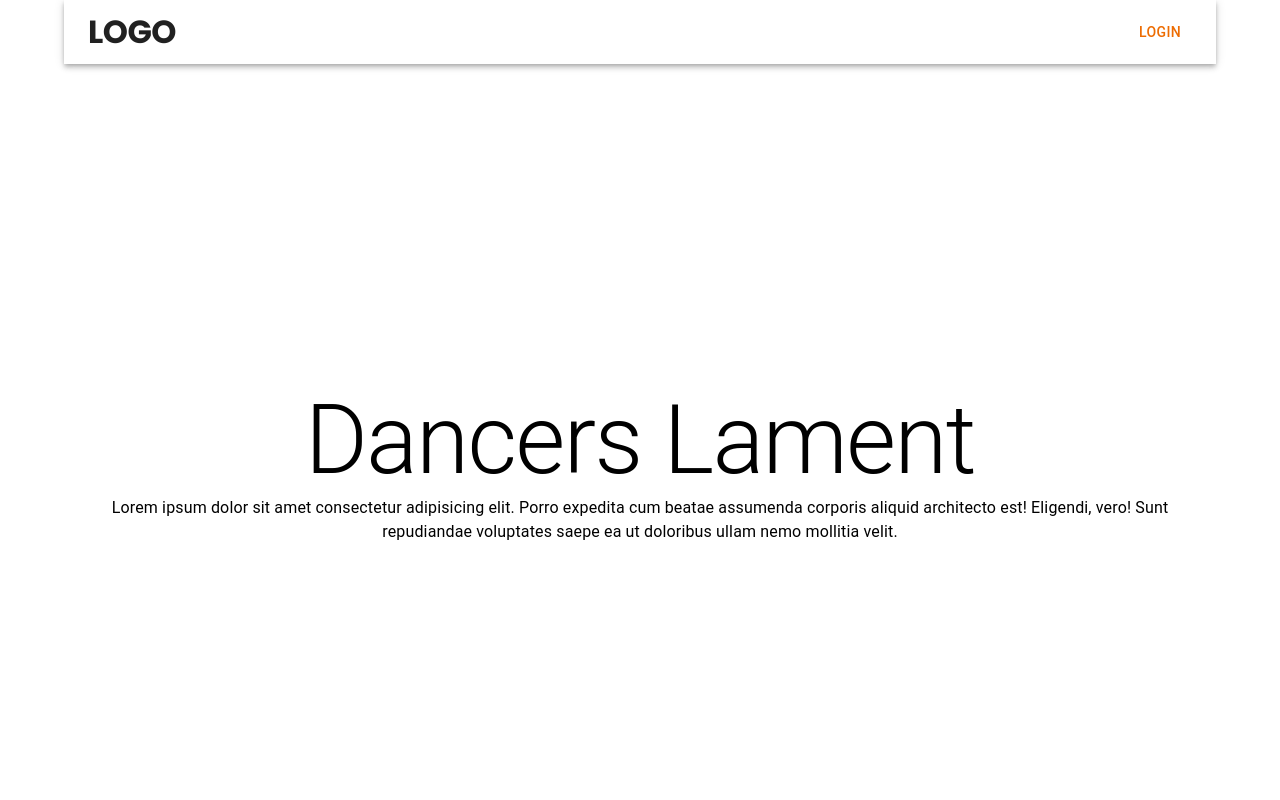
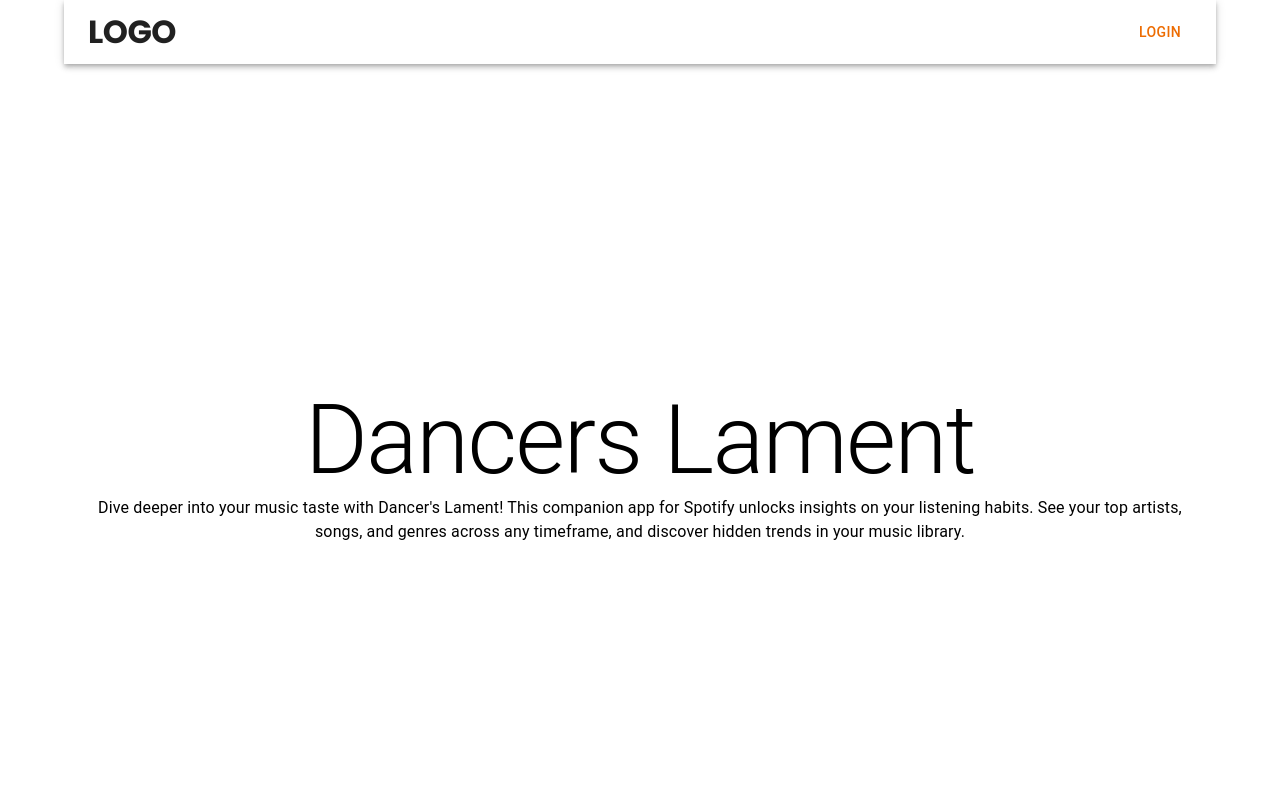
Before and after one commit to Gethol/dancers-lament, a React (Create React App) app: page / in a window 1280 px wide. Shown: the top 800 px of the page. Built offline with nearby package versions, Linux system fonts and the light colour scheme.

Commit message:
fix: change hero section text

```diff
--- a/src/components/Hero.tsx
+++ b/src/components/Hero.tsx
@@ -16,8 +16,8 @@ export default function Hero(){
             }}>Dancers Lament</Typography>
             <Typography variant="body1"  sx ={{
                 textAlign: 'center'
-            }}>Lorem ipsum dolor sit amet consectetur
-             adipisicing elit. Porro expedita cum beatae assumenda corporis aliquid architecto est! Eligendi, vero! Sunt repudiandae voluptates saepe ea ut doloribus ullam nemo mollitia velit.</Typography>
+            }}>Dive deeper into your music taste with Dancer's Lament! This companion app for Spotify unlocks insights on your listening habits. See your top artists, songs, and genres across any timeframe, and discover hidden trends in your music library.
+            </Typography>
             <Box>
                 {/* <Button variant =""></Button> */}
             </Box>
```
